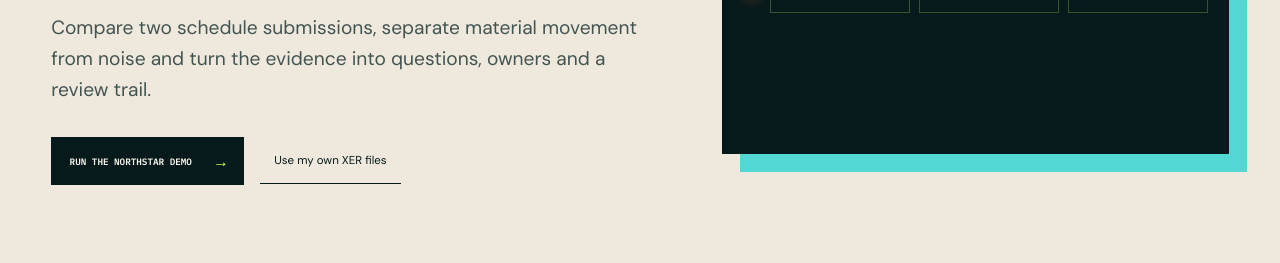
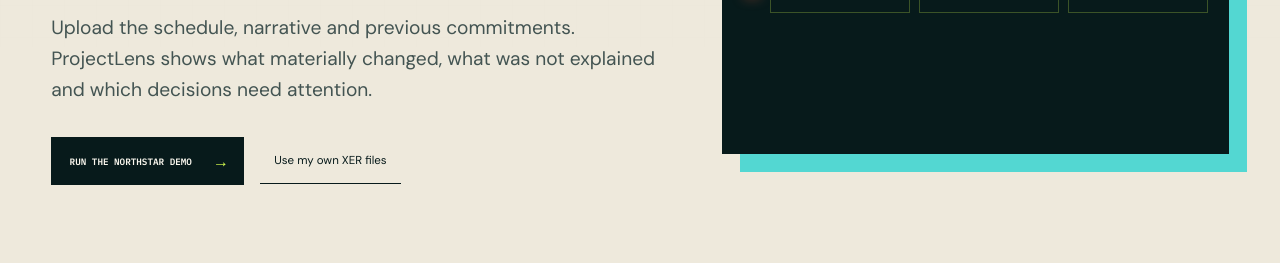
Before and after one commit to MatthewPaver/ProjectLens, a plain HTML site: page docs/schedule-review.html in a window 1280 px wide. Shown: the part 521-784 px from the top of the page. Drawn offline with Linux system fonts and the light colour scheme.

Commit message:
Clarify XER assurance proposition (#4)

```diff
--- a/docs/schedule-review.html
+++ b/docs/schedule-review.html
@@ -38,7 +38,7 @@
       <div class="schedule-hero-copy reveal">
         <p class="eyebrow"><span>Primavera P6 assurance</span> XER files stay on this device</p>
         <h1>Find the change<br><em>they did not explain.</em></h1>
-        <p>Compare two schedule submissions, separate material movement from noise and turn the evidence into questions, owners and a review trail.</p>
+        <p>Upload the schedule, narrative and previous commitments. ProjectLens shows what materially changed, what was not explained and which decisions need attention.</p>
         <div class="hero-actions">
           <button class="primary-button" id="loadDemo" type="button">Run the Northstar demo <span>→</span></button>
           <button class="plain-button" id="jumpToFiles" type="button">Use my own XER files</button>
```
Also changed, not shown: docs/assets/schedule-review-mobile.png, docs/assets/schedule-review-overview.png, 1 other file.
